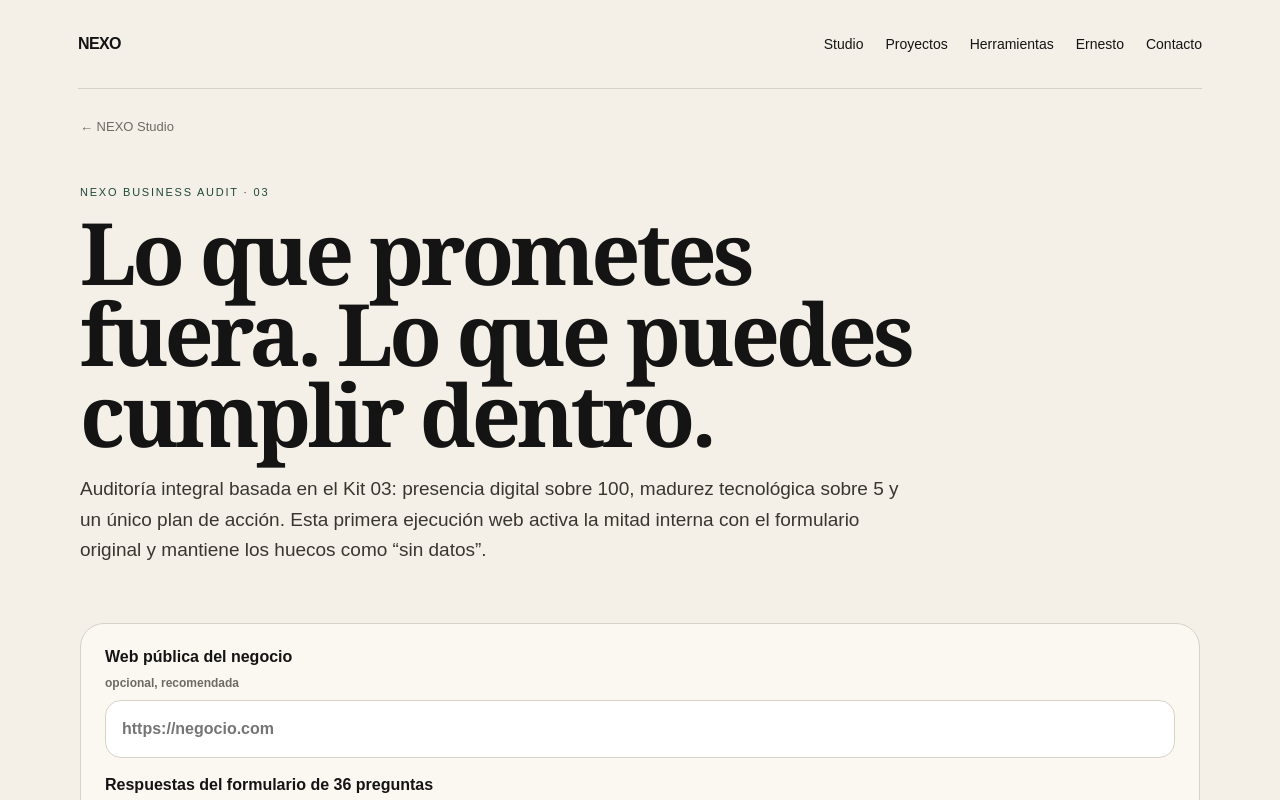
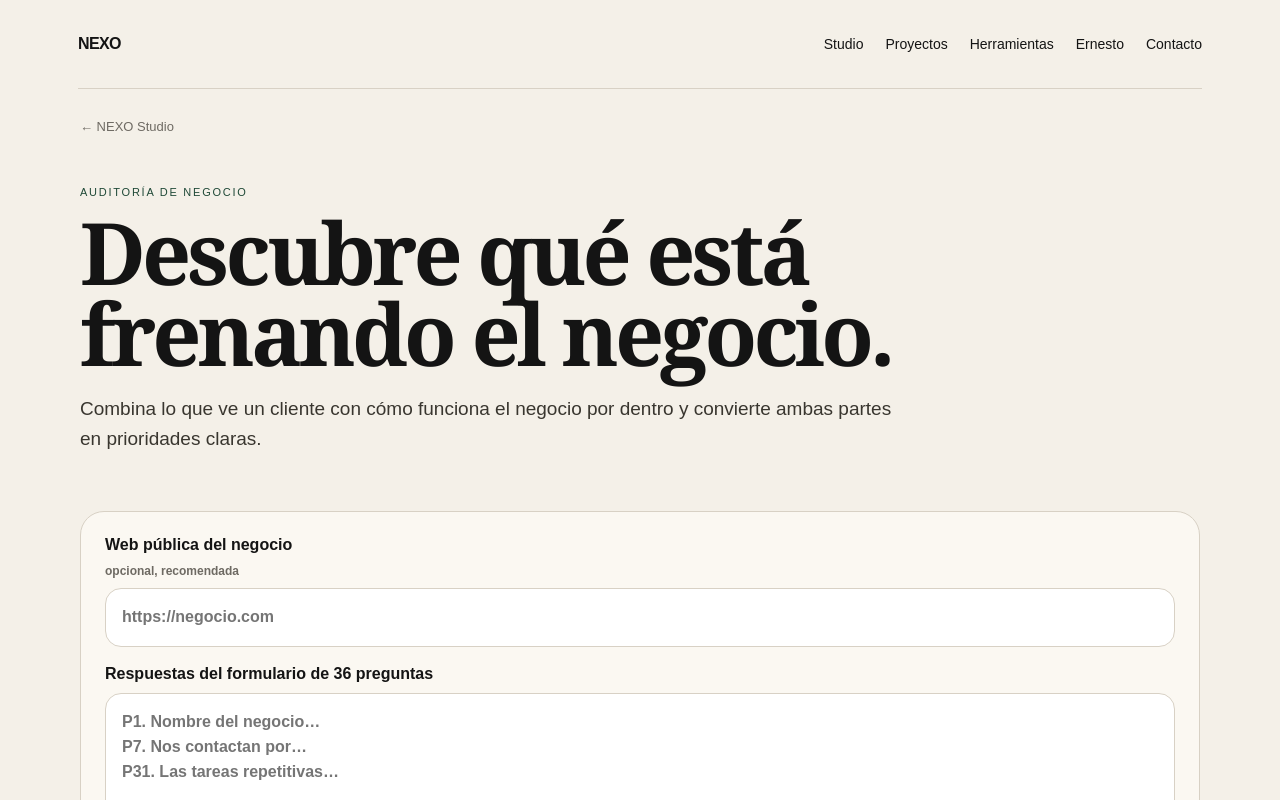
Before and after one commit to ernest196391/ernesto-rondon-nexo, a Next.js app: page /studio/business in a window 1280 px wide. Shown: the top 800 px of the page. Built offline with nearby package versions, Linux system fonts and the light colour scheme.

Commit message:
fix: simplify Business Audit positioning

```diff
--- a/app/studio/business/page.tsx
+++ b/app/studio/business/page.tsx
@@ -1 +1,14 @@
-import BusinessAuditClient from"./BusinessAuditClient";import"./business.css";export default function BusinessAuditPage(){return <main className="business-page" id="main-content"><a className="business-back" href="/studio">← NEXO Studio</a><section className="business-hero"><span>NEXO BUSINESS AUDIT · 03</span><h1>Lo que prometes fuera. Lo que puedes cumplir dentro.</h1><p>Auditoría integral basada en el Kit 03: presencia digital sobre 100, madurez tecnológica sobre 5 y un único plan de acción. Esta primera ejecución web activa la mitad interna con el formulario original y mantiene los huecos como “sin datos”.</p></section><BusinessAuditClient/></main>}
+import BusinessAuditClient from "./BusinessAuditClient";
+import "./business.css";
+
+export default function BusinessAuditPage() {
+  return <main className="business-page" id="main-content">
+    <a className="business-back" href="/studio">← NEXO Studio</a>
+    <section className="business-hero">
+      <span>AUDITORÍA DE NEGOCIO</span>
+      <h1>Descubre qué está frenando el negocio.</h1>
+      <p>Combina lo que ve un cliente con cómo funciona el negocio por dentro y convierte ambas partes en prioridades claras.</p>
+    </section>
+    <BusinessAuditClient />
+  </main>;
+}
```
